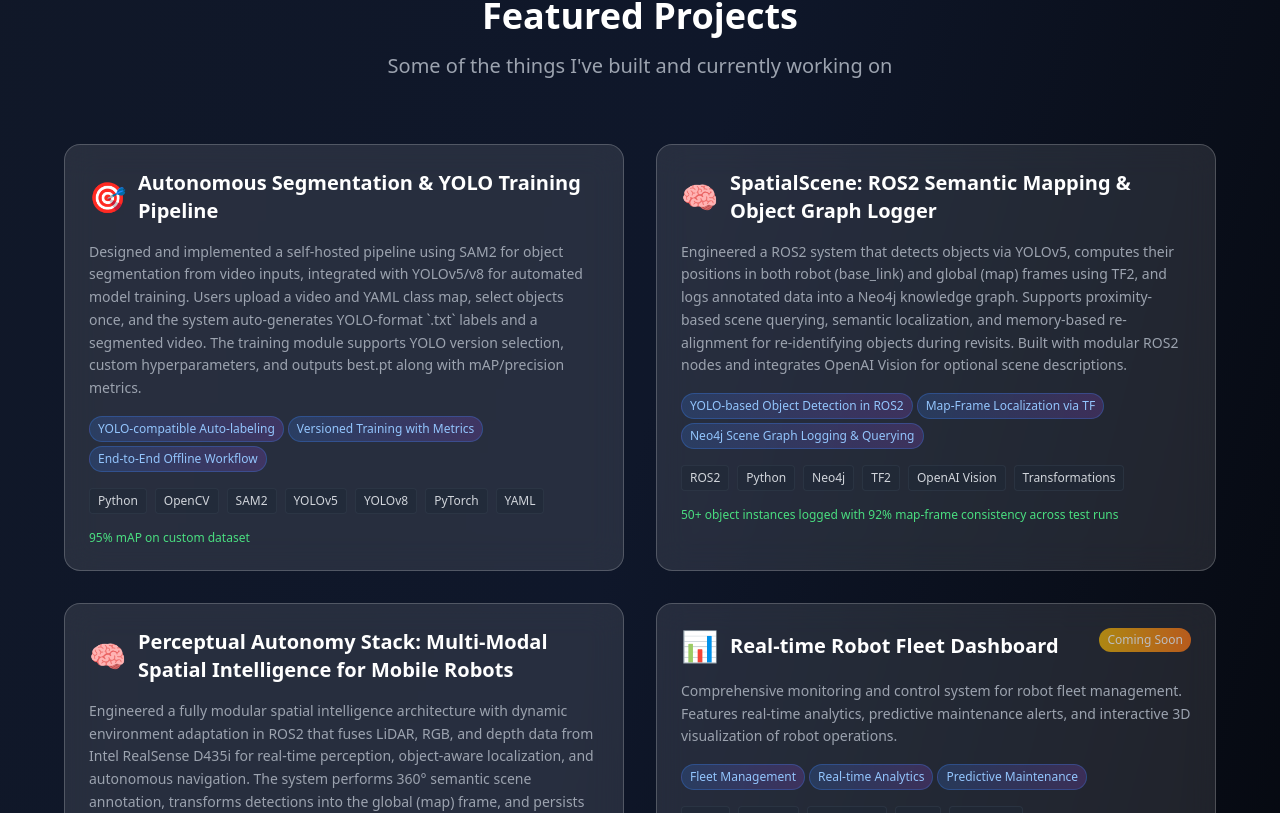
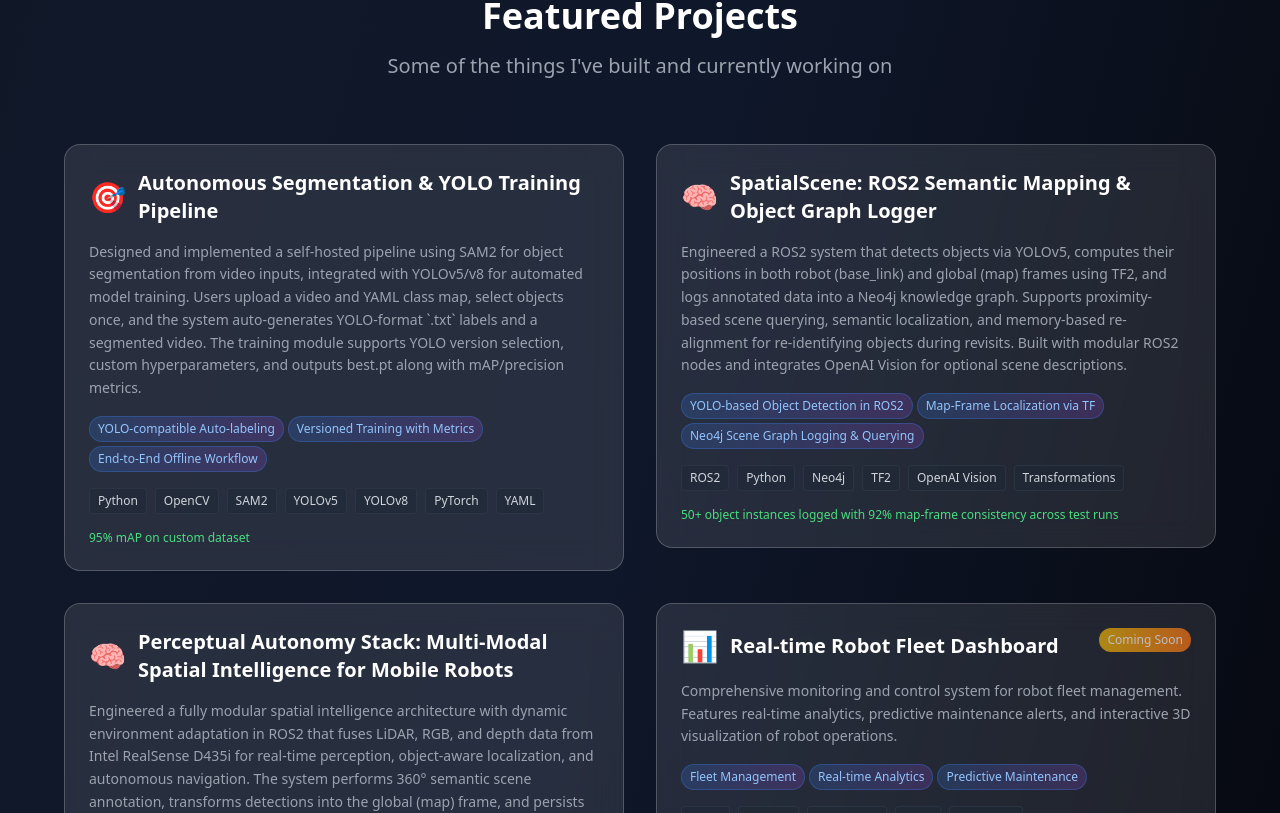
Before and after one commit to Aditya0908/portfolio_website, a React (Vite) app: page / in a window 1280 px wide. Shown: the part 2007-2820 px from the top of the page. Built offline with nearby package versions, Linux system fonts and the light colour scheme.

Commit message:
Made each row size to its content instead of matching the tallest card

```diff
--- a/src/app.jsx
+++ b/src/app.jsx
@@ -1473,7 +1473,7 @@
             <p className="text-xl text-gray-400">Some of the things I've built and currently working on</p>
           </div>
 
-      <div className="grid grid-cols-1 md:grid-cols-2 gap-8">
+          <div className="grid grid-cols-1 md:grid-cols-2 gap-8 md:grid-rows-[auto] md:items-start">
             {projects.map((project, index) => (
               <GlassCard
                 key={index}
```
Lines whose indentation alone changed are shown as unchanged.
